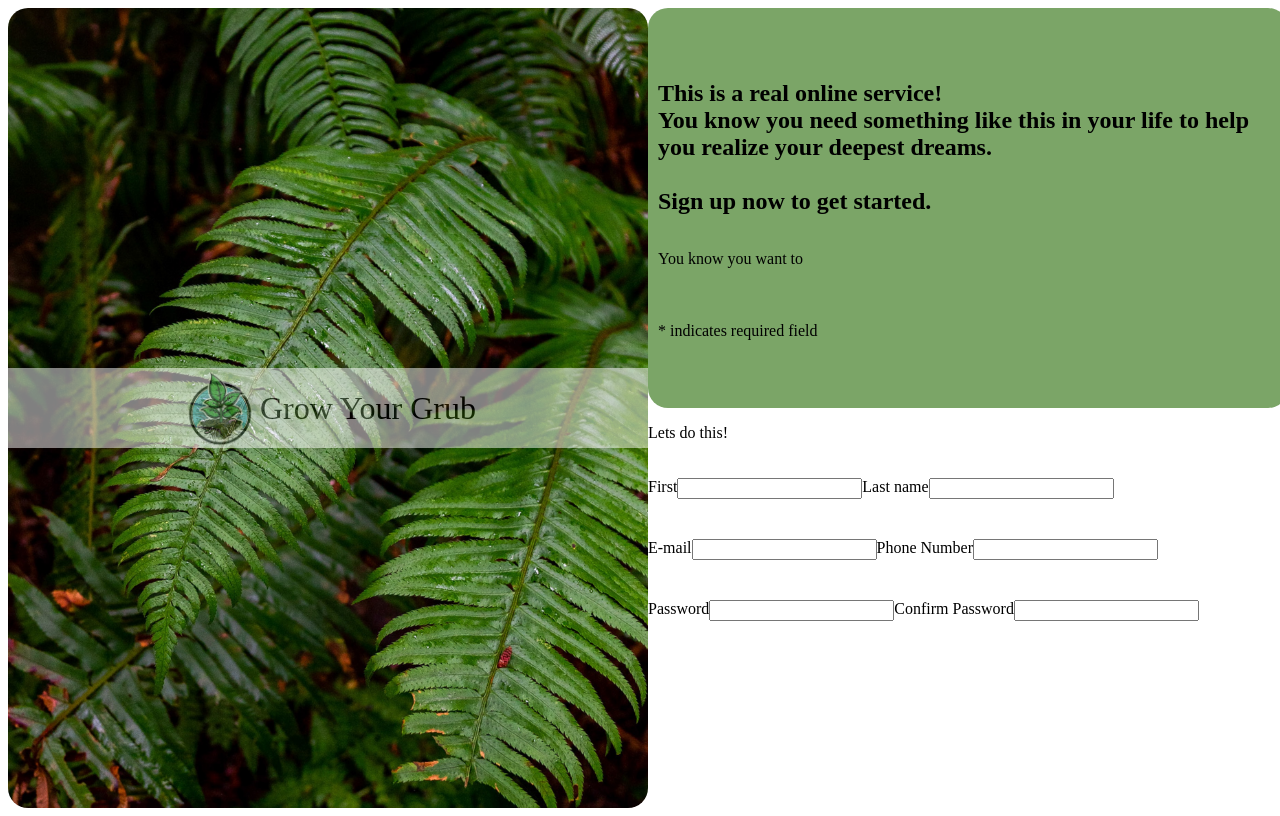
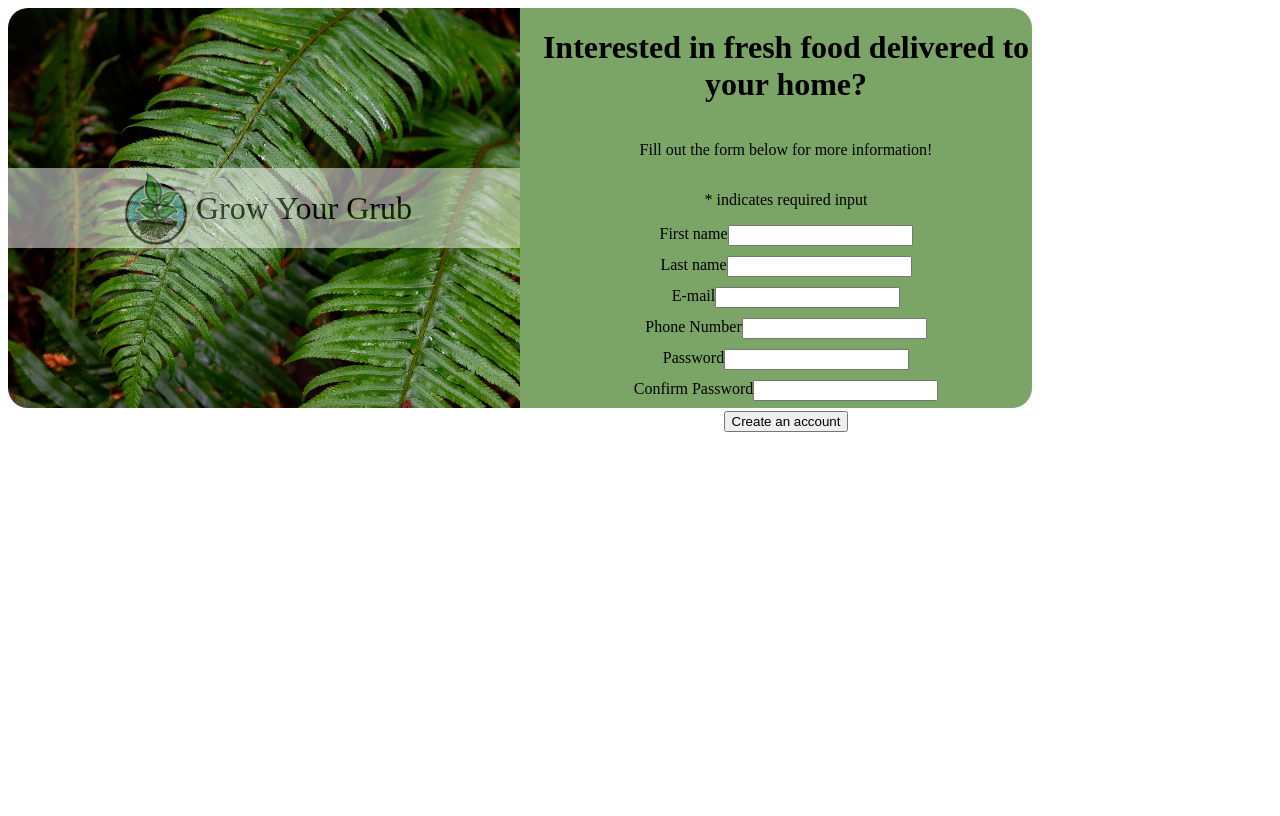
Before and after one commit to williealldredge/signUp, a plain HTML site: page index.html in a window 1280 px wide. Drawn offline with Linux system fonts and the light colour scheme.

Commit message:
add submit button, improve header

```diff
--- a/index.html
+++ b/index.html
@@ -15,29 +15,22 @@
             </div>
         </div>
         <div class="right">
-            <div class="signUp">
-                <h2>This is a real online service! <br>You know you need something like this in your life to help you realize your deepest dreams.
-                    <br>
-                    <br>
-                     Sign up now to get started.</h2>
-                <p>You know you want to
-                    <br>
-                    <br><br><br>
-                    * indicates required field
-                </p>
+            <form action='boner.com/drake' method="post">
+                <div class="form">
+                    <h1 class="form-title">Interested in fresh food delivered to your home?</h1>
 
-            </div>
-            <form action="69">
-                <div class="form">
-                    <p class="form-title">Lets do this!</p>
+                    <p>Fill out the form below for more information!</p>
+
+                    <p>* indicates required input</p>
+
                     <div class="input">
-                        <label for="first">First</label>
-                        <input type="text" name="first" id="first" required>
+                        <label for="first">First name</label>
+                        <input type="text" name="firstName" id="first_name" required>
                     </div>
 
                     <div class="input">
                         <label for="last">Last name</label>
-                        <input type="text" name="last" id="last">
+                        <input type="text" name="lastName" id="last_name">
                     </div>
 
                     <div class="input">
@@ -59,7 +52,9 @@
                         <label for="password-confirm">Confirm Password</label>
                         <input type="password" name="password-confirm" id="password-confirm" required>
                     </div>
+                    <button type="submit">Create an account</button>
                 </div>
+
             </form>
         </div>
     </div>
--- a/style.css
+++ b/style.css
@@ -1,21 +1,16 @@
 * {
     display: flex;
 }
-.content{
-    width: 100vw;
-    height: 100vh;
-    border-radius: 20px;
-}
 
 .left {
-   width: 50vw;
-   height: 100vh;
+   width: 40vw;
+   height: 50vh;
    background-image: url(./content/halie-west-25xggax4bSA-unsplash.jpg);
    background-repeat: no-repeat;
    background-size: cover;
    background-position: center;
-   border-radius: 20px;
-
+   border-top-left-radius: 20px;
+   border-bottom-left-radius: 20px;
 }
 
 .photo {
@@ -24,7 +19,6 @@
     justify-content: center;
     align-self: center;
     background-color: white;
-
     opacity: 50%;
 }
 
@@ -32,14 +26,15 @@
     display: flex;
     align-items: center;
     font-size: xx-large;
-
 }
 
 .right {
-    width: 50vw;
-    height: 100vh;
+    width: 40vw;
+    height: 50vh;
     flex-direction: column;
-    border-radius: 20px;
+    border-top-right-radius: 20px;
+    border-bottom-right-radius: 20px;
+    background-color: rgb(123, 165, 103);
 }
 
 .signUp {
@@ -57,10 +52,13 @@
 
 .form {
     width: 50vw;
-    flex-flow: row wrap;
+    flex-direction: column;
+    align-items: center;
+    padding-left: 20px;
+    text-align: center;
 }
 
 .input {
-    padding-top: 20px;
-    padding-bottom: 20px;
+
+    padding-bottom: 10px;
 }
```
